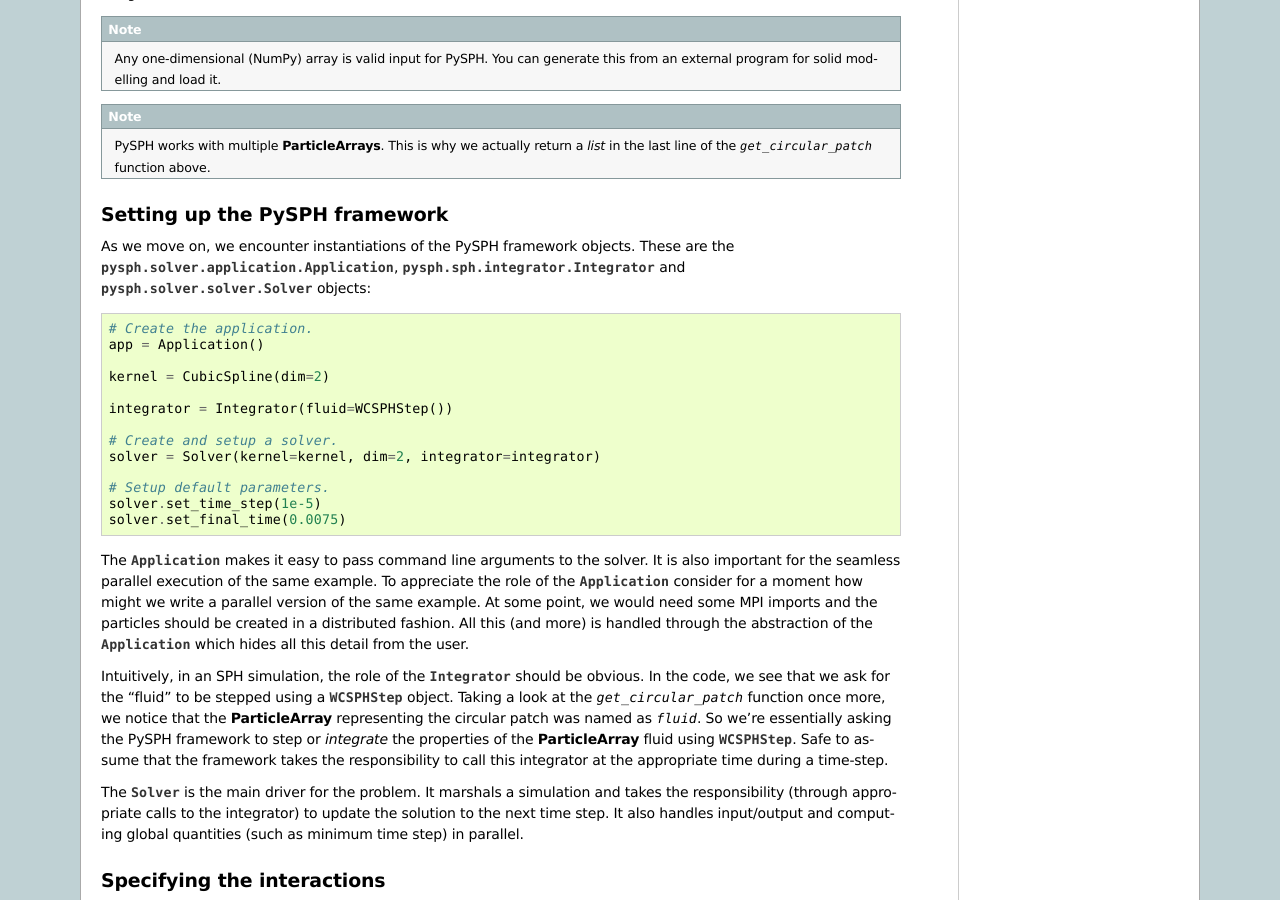
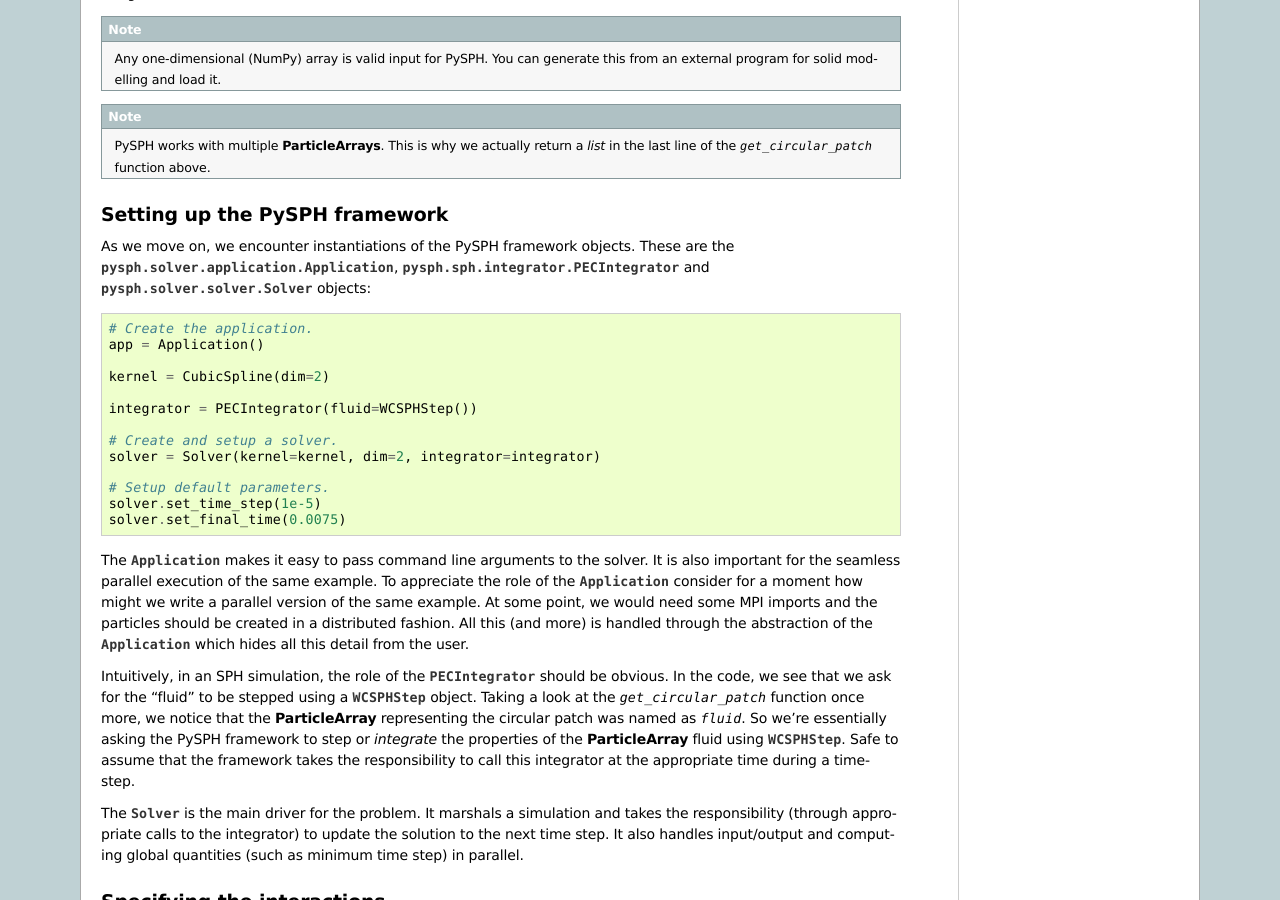
Before and after one commit to pypr/pysph, a Sphinx documentation site: the page built from docs/source/tutorial/circular_patch.rst, in a window 1280 px wide and 900 px high, scrolled down 2822 px. Built offline with Sphinx 7.4.7, drawn with Linux system fonts in a browser that asks for light colours; formulas are drawn with MathJax 3; some of the changed text lies outside the part shown.

Commit message:
Update docs and add default Integrator scheme.
Update the documentation and docstrings.  Also add a default PEC mode
for the integrator class, this does not force users to change the API.

```diff
--- a/docs/source/tutorial/circular_patch.rst
+++ b/docs/source/tutorial/circular_patch.rst
@@ -56,7 +56,7 @@ various modules:
    # PySPH solver and integrator
    from pysph.solver.application import Application
    from pysph.solver.solver import Solver
-   from pysph.sph.integrator import WCSPHStep, Integrator
+   from pysph.sph.integrator import PECIntegrator
 
    # PySPH sph imports
    from pysph.sph.basic_equations import ContinuityEquation, XSPHCorrection
@@ -176,7 +176,7 @@ Setting up the PySPH framework
 
 As we move on, we encounter instantiations of the PySPH framework objects.
 These are the :py:class:`pysph.solver.application.Application`,
-:py:class:`pysph.sph.integrator.Integrator` and
+:py:class:`pysph.sph.integrator.PECIntegrator` and
 :py:class:`pysph.solver.solver.Solver` objects:
 
 .. code-block:: python
@@ -186,7 +186,7 @@ These are the :py:class:`pysph.solver.application.Application`,
 
     kernel = CubicSpline(dim=2)
 
-    integrator = Integrator(fluid=WCSPHStep())
+    integrator = PECIntegrator(fluid=WCSPHStep())
 
     # Create and setup a solver.
     solver = Solver(kernel=kernel, dim=2, integrator=integrator)
@@ -208,7 +208,7 @@ the user.
 
 .. py:currentmodule:: pysph.sph.integrator
 
-Intuitively, in an SPH simulation, the role of the :py:class:`Integrator`
+Intuitively, in an SPH simulation, the role of the :py:class:`PECIntegrator`
 should be obvious. In the code, we see that we ask for the "fluid" to be
 stepped using a :py:class:`WCSPHStep` object. Taking a look at the
 `get_circular_patch` function once more, we notice that the **ParticleArray**
```
Also changed, not shown: docs/source/design/overview.rst (+5 -7 lines), 1 other file.
